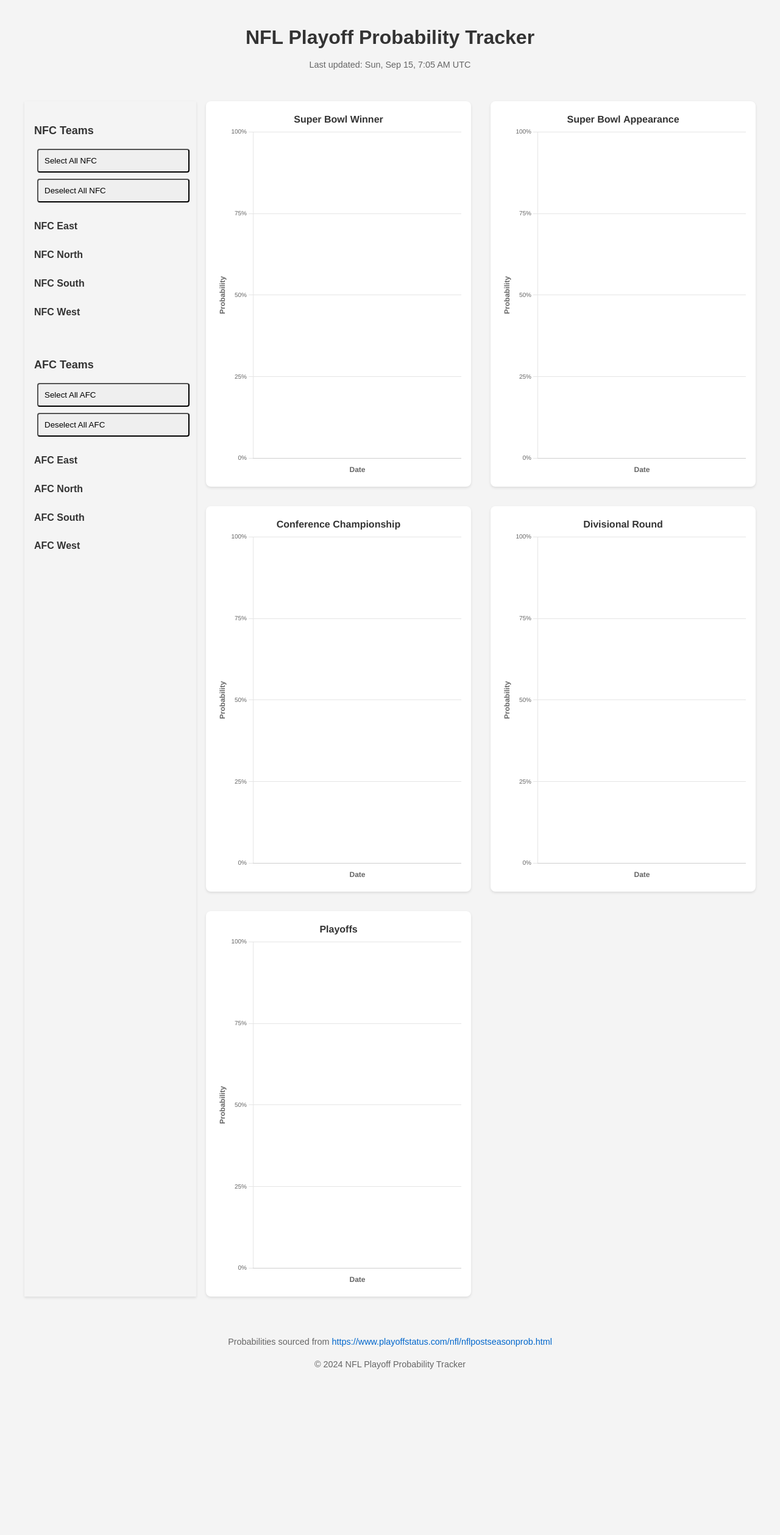
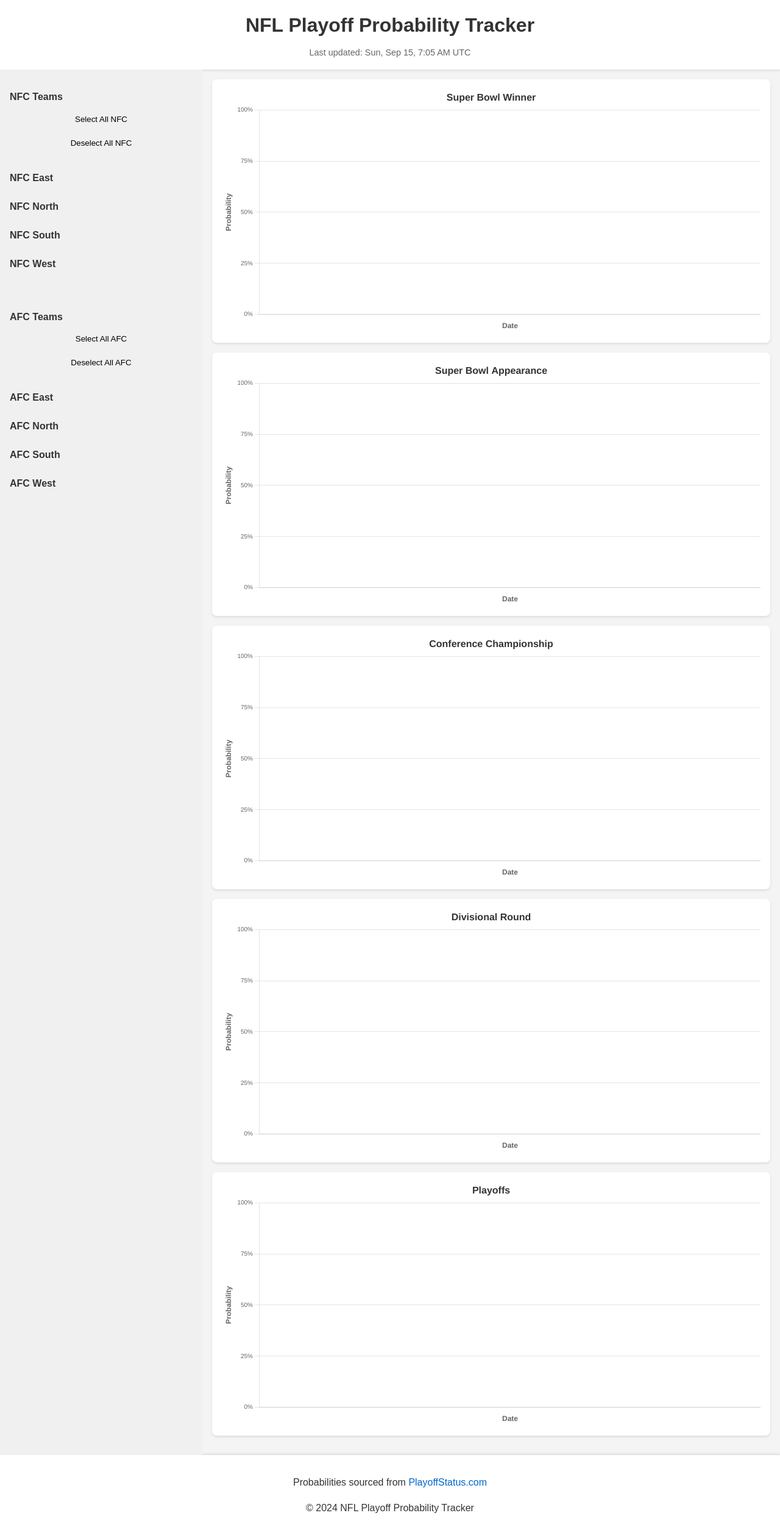
Before and after one commit to TimCodesStuff/nfl-team-playoff-tracker, a Flask app: page / in a window 1280 px wide. Shown: the whole page at 61% size. Before the commit the page ends 2245 px from the top, so only its background shows below. Run offline with Flask 3, Linux system fonts and the light colour scheme; data that the repository does not hold is empty; some libraries are stand-ins or nearby versions.

Commit message:
Agent step completed: Modify UI layout: Move legend and buttons to the left, graphs to the right

```diff
--- a/static/css/styles.css
+++ b/static/css/styles.css
@@ -1,17 +1,18 @@
-body {
+body, html {
+    height: 100%;
+    margin: 0;
+    padding: 0;
     font-family: Arial, sans-serif;
     line-height: 1.6;
     color: #333;
-    max-width: 1200px;
-    margin: 0 auto;
-    padding: 20px;
     background-color: #f4f4f4;
 }
 
 header {
     text-align: center;
     padding: 1rem;
-    margin-bottom: 2rem;
+    background-color: #fff;
+    box-shadow: 0 2px 4px rgba(0, 0, 0, 0.1);
 }
 
 h1 {
@@ -25,21 +26,67 @@
     color: #666;
 }
 
+.content-container {
+    display: flex;
+    flex-direction: row;
+    height: calc(100vh - 150px); /* Adjust based on header and footer height */
+}
+
+#sidebar {
+    width: 300px;
+    flex-shrink: 0;
+    overflow-y: auto;
+    padding: 1rem;
+    background-color: #f0f0f0;
+}
+
+#chart-container {
+    flex: 1;
+    overflow-y: auto;
+    padding: 1rem;
+}
+
+.chart {
+    height: 400px;
+    margin-bottom: 1rem;
+    background-color: #fff;
+    border-radius: 8px;
+    padding: 1rem;
+    box-shadow: 0 2px 4px rgba(0, 0, 0, 0.1);
+}
+
+canvas {
+    max-width: 100%;
+    height: 100%;
+}
+
+/* Global legend styles */
 .global-legend {
     display: flex;
-    flex-wrap: wrap;
-    justify-content: center;
-    margin-bottom: 2rem;
+    flex-direction: column;
+    gap: 0.5rem;
+}
+
+.legend-section {
+    margin-bottom: 1rem;
+}
+
+.legend-section h3 {
+    font-size: 1rem;
+    margin-bottom: 0.5rem;
 }
 
 .legend-item {
     display: flex;
     align-items: center;
-    margin: 0.5rem;
-    padding: 0.5rem;
-    background-color: #fff;
+    padding: 0.25rem;
     border-radius: 4px;
-    box-shadow: 0 1px 3px rgba(0,0,0,0.1);
+    cursor: pointer;
+    transition: background-color 0.2s;
+}
+
+.legend-item:hover {
+    background-color: #e0e0e0;
 }
 
 .legend-color {
@@ -49,31 +96,30 @@
     border-radius: 50%;
 }
 
-.chart-container {
-    display: grid;
-    grid-template-columns: repeat(auto-fit, minmax(300px, 1fr));
-    gap: 2rem;
+button {
+    width: 100%;
+    padding: 0.5rem;
+    margin-bottom: 0.5rem;
+    background-color: #f0f0f0;
+    border: none;
+    border-radius: 4px;
+    cursor: pointer;
+    transition: background-color 0.2s;
 }
 
-.chart {
-    background-color: #fff;
-    border-radius: 8px;
-    padding: 1rem;
-    box-shadow: 0 2px 4px rgba(0,0,0,0.1);
-    height: 600px;
+button:hover {
+    background-color: #e0e0e0;
 }
 
-canvas {
-    max-width: 100%;
-    height: 100%;
+button.inactive {
+    opacity: 0.5;
 }
 
 footer {
     text-align: center;
-    margin-top: 2rem;
     padding: 1rem;
-    color: #666;
-    font-size: 0.9em;
+    background-color: #fff;
+    box-shadow: 0 -2px 4px rgba(0, 0, 0, 0.1);
 }
 
 footer a {
@@ -85,112 +131,24 @@
     text-decoration: underline;
 }
 
-@media (max-width: 768px) {
-    body {
-        padding: 10px;
-    }
-
-    .chart-container {
-        grid-template-columns: 1fr;
-    }
-
-    .chart {
-        height: 400px;
-    }
-}
-
-.legend-item.inactive {
-    opacity: 0.5;
-    text-decoration: line-through;
-}
-
-.legend-section {
-    margin-bottom: 20px;
-}
-
-.legend-section h3 {
-    margin-bottom: 10px;
-    font-size: 18px;
-    color: #333;
-}
-
-.legend-item {
-    margin: 5px;
-    padding: 10px;
-    border-radius: 4px;
-    cursor: pointer;
-}
-
-button {
-    margin: 5px;
-    padding: 10px;
-    cursor: pointer;
-}
-
-button.inactive {
-    opacity: 0.5;
-    text-decoration: line-through;
-}
-
-/* Content layout */
-.content-container {
-    display: flex;
-    flex-direction: row;   /* Sidebar on the left, charts on the right */
-    justify-content: space-between;
-    gap: 1rem;  /* Space between the sidebar and the charts */
-}
-
-
-/* Sidebar layout */
-#sidebar {
-    width: 250px;  /* Fixed width for sidebar */
-    background-color: #f4f4f4;
-    padding: 1rem;
-    box-shadow: 0 2px 4px rgba(0, 0, 0, 0.1);
-    overflow-y: auto;  /* Enable scrolling if content overflows */
-    max-height: 90vh;  /* Limit height to prevent overflow */
-}
-
-/* Chart layout */
-.chart-container {
-    flex: 1;
-    display: grid;
-    grid-template-columns: repeat(auto-fit, minmax(300px, 1fr));
-    gap: 2rem;
-}
-
-/* Legends and buttons in the sidebar */
-.legend-section {
-    margin-bottom: 20px;
-}
-
-.legend-section h3, .legend-section h4 {
-    text-align: left;
-    color: #333;
-}
-
-.legend-item, button {
-    margin: 5px;
-    padding: 10px;
-    border-radius: 4px;
-    cursor: pointer;
-    width: 100%; /* Make the buttons fill the sidebar width */
-    text-align: left;
-    box-sizing: border-box;
-}
-
-/* Responsive Design: Adjust layout for smaller screens */
+/* Responsive design */
 @media (max-width: 768px) {
     .content-container {
         flex-direction: column;
+        height: auto;
     }
 
     #sidebar {
         width: 100%;
-        margin-bottom: 1rem;
+        height: auto;
+        max-height: 300px;
     }
 
-    .chart-container {
-        grid-template-columns: 1fr;
+    #chart-container {
+        width: 100%;
+    }
+
+    .chart {
+        height: 300px;
     }
 }
--- a/templates/index.html
+++ b/templates/index.html
@@ -14,28 +14,15 @@
         <div id="last-updated"></div>
     </header>
     <main class="content-container">
-        <!-- Sidebar for buttons -->
         <aside id="sidebar">
             <section id="global-legend" class="global-legend"></section>
         </aside>
-
-        <!-- Chart container on the right -->
-        <section id="chart-container" class="chart-container">
-            <!-- Your chart canvases will be inserted here -->
+        <section id="chart-container">
+            <!-- Chart canvases will be inserted here by JavaScript -->
         </section>
     </main>
-    <!-- <main>
-        <section id="global-legend" class="global-legend"></section>
-        <section id="chart-container" class="chart-container">
-            <div class="chart"><canvas id="round1-chart"></canvas></div>
-            <div class="chart"><canvas id="round2-chart"></canvas></div>
-            <div class="chart"><canvas id="conference-championship-chart"></canvas></div>
-            <div class="chart"><canvas id="super-bowl-appearance-chart"></canvas></div>
-            <div class="chart"><canvas id="super-bowl-winner-chart"></canvas></div>
-        </section>
-    </main> -->
     <footer>
-        <p>Probabilities sourced from <a href="https://www.playoffstatus.com/nfl/nflpostseasonprob.html" target="_blank">https://www.playoffstatus.com/nfl/nflpostseasonprob.html</a></p>
+        <p>Probabilities sourced from <a href="https://www.playoffstatus.com/nfl/nflpostseasonprob.html" target="_blank">PlayoffStatus.com</a></p>
         <p>© 2024 NFL Playoff Probability Tracker</p>
     </footer>
     <script src="{{ url_for('static', filename='js/app.js') }}"></script>
```
